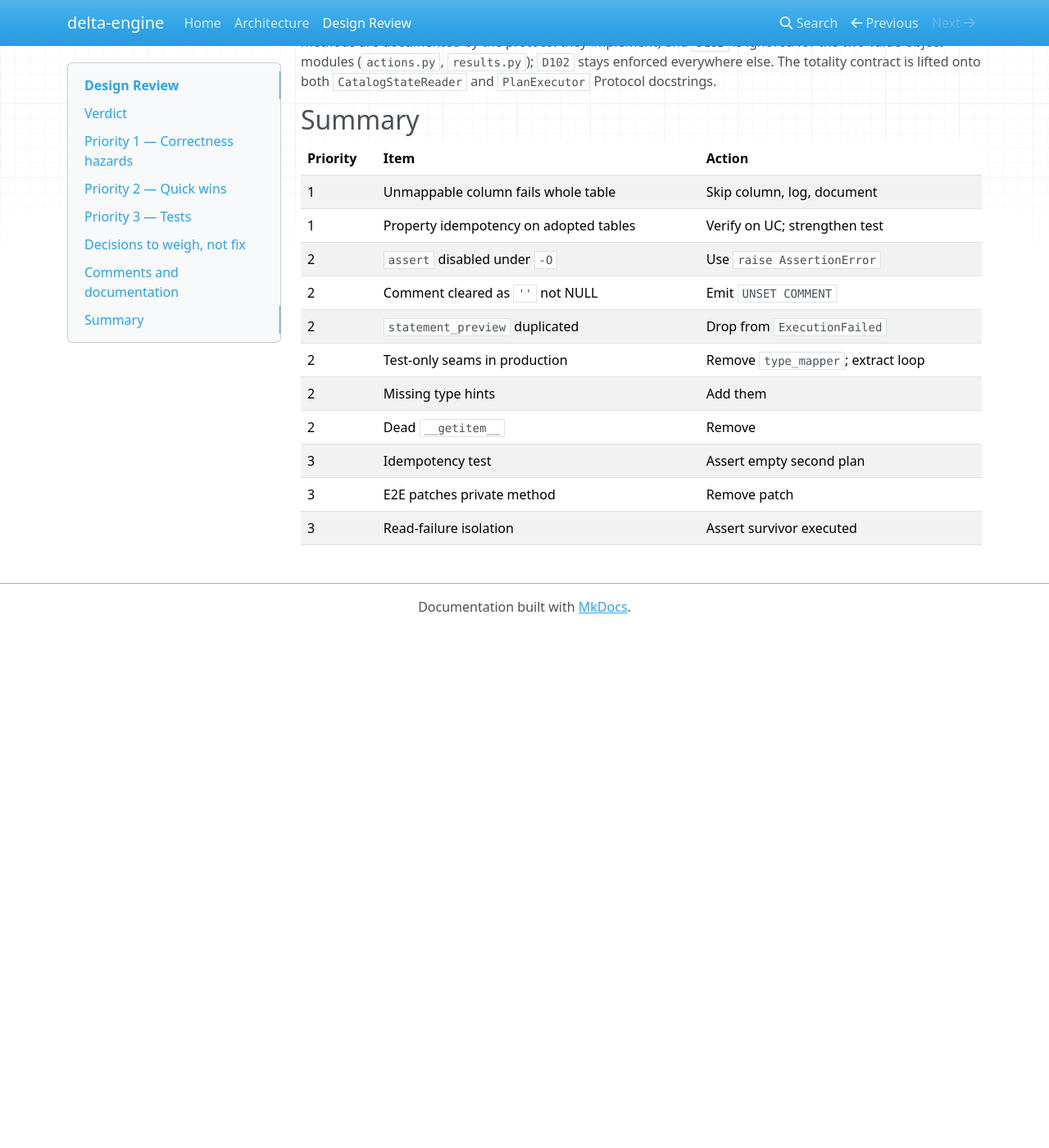
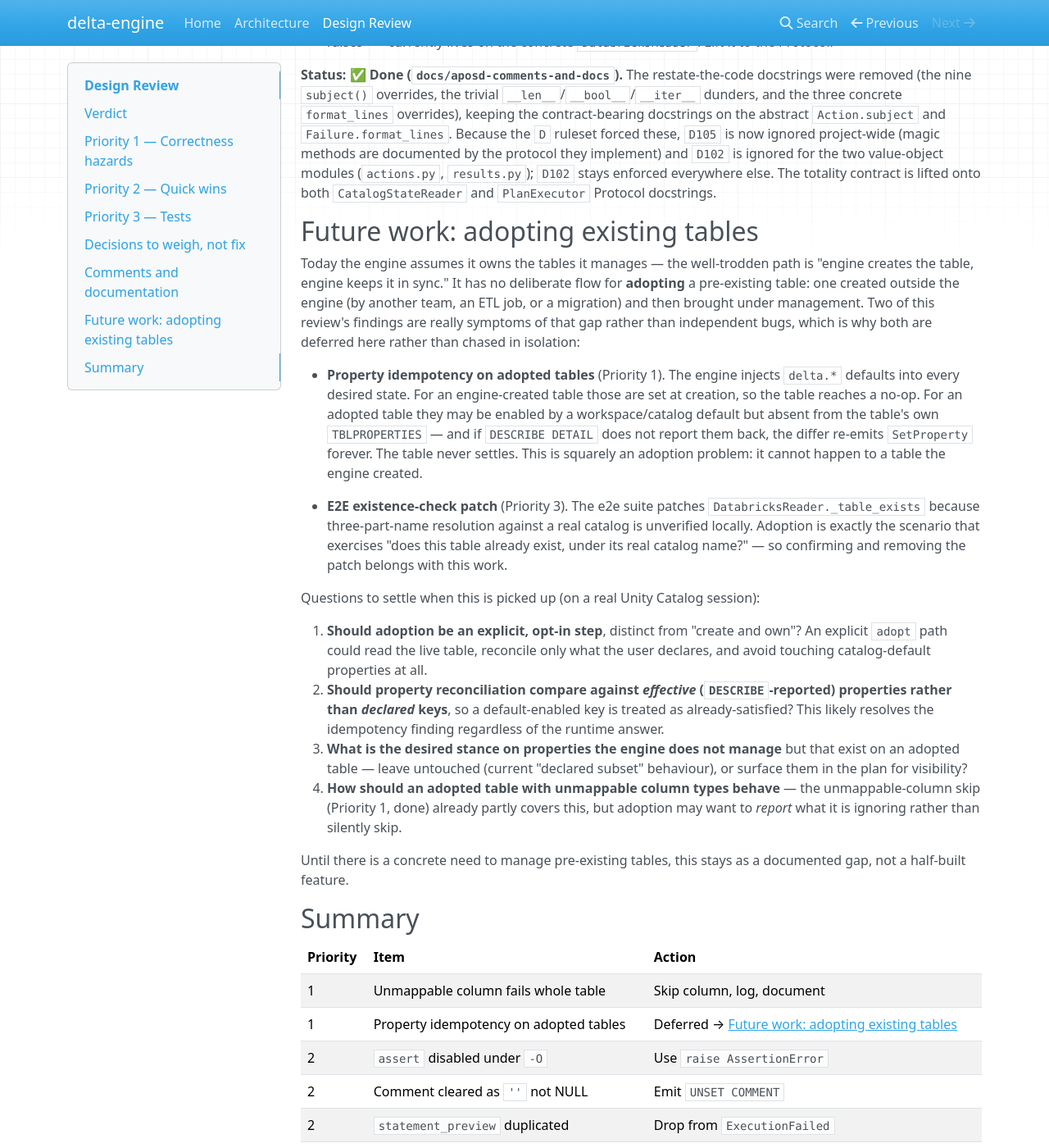
Before and after one commit to Tomoscorbin/delta-engine, an MkDocs documentation site: the page built from docs/design-review.md, in a window 1280 px wide and 1400 px high, scrolled down 4948 px. Shown: the whole window at 82% size. Built offline with MkDocs 1.6.1, drawn with Linux system fonts in a browser that asks for light colours; nearby versions of some CDN libraries; before the commit the page ends 5716 px from its top, so only the background shows below that; some of the changed text lies outside the part shown.

Commit message:
docs: defer cluster-blocked findings to future table-adoption work
The two findings that need a live cluster -- property idempotency on
adopted tables (P1) and the e2e existence-check patch (P3) -- are both
symptoms of the same gap: the engine has no first-class flow for adopting
pre-existing tables. Rather than verify them in isolation, mark both
deferred and add a "Future work: adopting existing tables" section
capturing the root cause and the questions to settle when it's picked up.

No code change; documents a known gap rather than half-building a feature.

Co-Authored-By: Claude Opus 4.8 <noreply@anthropic.com>

```diff
--- a/docs/design-review.md
+++ b/docs/design-review.md
@@ -26,7 +26,7 @@ These types are common in PySpark 4.0 production tables. A table with one nested
 
 Tables created by the engine are safe — it always sets these properties at creation. The risk applies to pre-existing tables adopted into management.
 
-**Status:** Unconfirmed. Local verification was blocked by an environment issue: the dev machine cannot resolve Delta jars from Maven (SSL trust), and the installed pyspark (4.1.1) mismatches the cached Delta build (4.2.0 for Spark 4.0). The Delta docs describe the field only as "all the properties set for this table." Confirm against a real Databricks Unity Catalog cluster.
+**Status:** Unconfirmed, and **deferred** — not pursued now. Local verification was blocked by an environment issue: the dev machine cannot resolve Delta jars from Maven (SSL trust), and the installed pyspark (4.1.1) mismatches the cached Delta build (4.2.0 for Spark 4.0). The Delta docs describe the field only as "all the properties set for this table." This finding only bites *adopted* tables (pre-existing tables brought under management), which the engine does not yet support as a first-class flow — it is folded into the [Future work: adopting existing tables](#future-work-adopting-existing-tables) section below rather than chased in isolation.
 
 **Fix, regardless of the runtime answer:** Strengthen the idempotency test (see Priority 3). The current test cannot catch this because `SET TBLPROPERTIES` is idempotent at the DDL level, so the schema stays equal even when properties are re-set every run.
 
@@ -99,6 +99,8 @@ Every e2e test calls `_patch_table_exists_for_local`, which monkey-patches `Data
 
 **Fix:** Check whether `spark.catalog.tableExists("spark_catalog.schema.table")` resolves under the local DeltaCatalog. If it does, delete the patch. If three-part resolution genuinely fails locally, fix it at the data level in the fixture rather than patching the adapter.
 
+**Status: Deferred.** Settling this needs a session that can run the e2e suite, which the dev machine cannot (the same Delta-jar/version blocker above). The patch stays in place for now. It is most naturally resolved alongside the [Future work: adopting existing tables](#future-work-adopting-existing-tables) effort, when real-catalog behaviour gets exercised properly.
+
 ### Read-failure isolation is under-tested
 
 `test_engine_reads_all_tables_then_raises_on_any_read_failure` checks that both tables appear in the report when one read fails ([test_engine.py:177](../tests/application/test_engine.py#L177)). It does not assert that the surviving table was executed. `TableRunStatus.SUCCESS` is consistent with an empty, never-run `ExecutionSummary`, so the status check alone does not prove the engine honoured "failures in individual tables do not halt the sync of others."
@@ -136,12 +138,29 @@ Two adjustments:
 
 **Status: ✅ Done (`docs/aposd-comments-and-docs`).** The restate-the-code docstrings were removed (the nine `subject()` overrides, the trivial `__len__`/`__bool__`/`__iter__` dunders, and the three concrete `format_lines` overrides), keeping the contract-bearing docstrings on the abstract `Action.subject` and `Failure.format_lines`. Because the `D` ruleset forced these, `D105` is now ignored project-wide (magic methods are documented by the protocol they implement) and `D102` is ignored for the two value-object modules (`actions.py`, `results.py`); `D102` stays enforced everywhere else. The totality contract is lifted onto both `CatalogStateReader` and `PlanExecutor` Protocol docstrings.
 
+## Future work: adopting existing tables
+
+Today the engine assumes it owns the tables it manages — the well-trodden path is "engine creates the table, engine keeps it in sync." It has no deliberate flow for **adopting** a pre-existing table: one created outside the engine (by another team, an ETL job, or a migration) and then brought under management. Two of this review's findings are really symptoms of that gap rather than independent bugs, which is why both are deferred here rather than chased in isolation:
+
+- **Property idempotency on adopted tables** (Priority 1). The engine injects `delta.*` defaults into every desired state. For an engine-created table those are set at creation, so the table reaches a no-op. For an adopted table they may be enabled by a workspace/catalog default but absent from the table's own `TBLPROPERTIES` — and if `DESCRIBE DETAIL` does not report them back, the differ re-emits `SetProperty` forever. The table never settles. This is squarely an adoption problem: it cannot happen to a table the engine created.
+
+- **E2E existence-check patch** (Priority 3). The e2e suite patches `DatabricksReader._table_exists` because three-part-name resolution against a real catalog is unverified locally. Adoption is exactly the scenario that exercises "does this table already exist, under its real catalog name?" — so confirming and removing the patch belongs with this work.
+
+Questions to settle when this is picked up (on a real Unity Catalog session):
+
+1. **Should adoption be an explicit, opt-in step**, distinct from "create and own"? An explicit `adopt` path could read the live table, reconcile only what the user declares, and avoid touching catalog-default properties at all.
+2. **Should property reconciliation compare against *effective* (`DESCRIBE`-reported) properties rather than *declared* keys**, so a default-enabled key is treated as already-satisfied? This likely resolves the idempotency finding regardless of the runtime answer.
+3. **What is the desired stance on properties the engine does not manage** but that exist on an adopted table — leave untouched (current "declared subset" behaviour), or surface them in the plan for visibility?
+4. **How should an adopted table with unmappable column types behave** — the unmappable-column skip (Priority 1, done) already partly covers this, but adoption may want to *report* what it is ignoring rather than silently skip.
+
+Until there is a concrete need to manage pre-existing tables, this stays as a documented gap, not a half-built feature.
+
 ## Summary
 
 | Priority | Item | Action |
 | --- | --- | --- |
 | 1 | Unmappable column fails whole table | Skip column, log, document |
-| 1 | Property idempotency on adopted tables | Verify on UC; strengthen test |
+| 1 | Property idempotency on adopted tables | Deferred → [Future work: adopting existing tables](#future-work-adopting-existing-tables) |
 | 2 | `assert` disabled under `-O` | Use `raise AssertionError` |
 | 2 | Comment cleared as `''` not NULL | Emit `UNSET COMMENT` |
 | 2 | `statement_preview` duplicated | Drop from `ExecutionFailed` |
@@ -149,5 +168,5 @@ Two adjustments:
 | 2 | Missing type hints | Add them |
 | 2 | Dead `__getitem__` | Remove |
 | 3 | Idempotency test | Assert empty second plan |
-| 3 | E2E patches private method | Remove patch |
+| 3 | E2E patches private method | Deferred → [Future work: adopting existing tables](#future-work-adopting-existing-tables) |
 | 3 | Read-failure isolation | Assert survivor executed |
```
